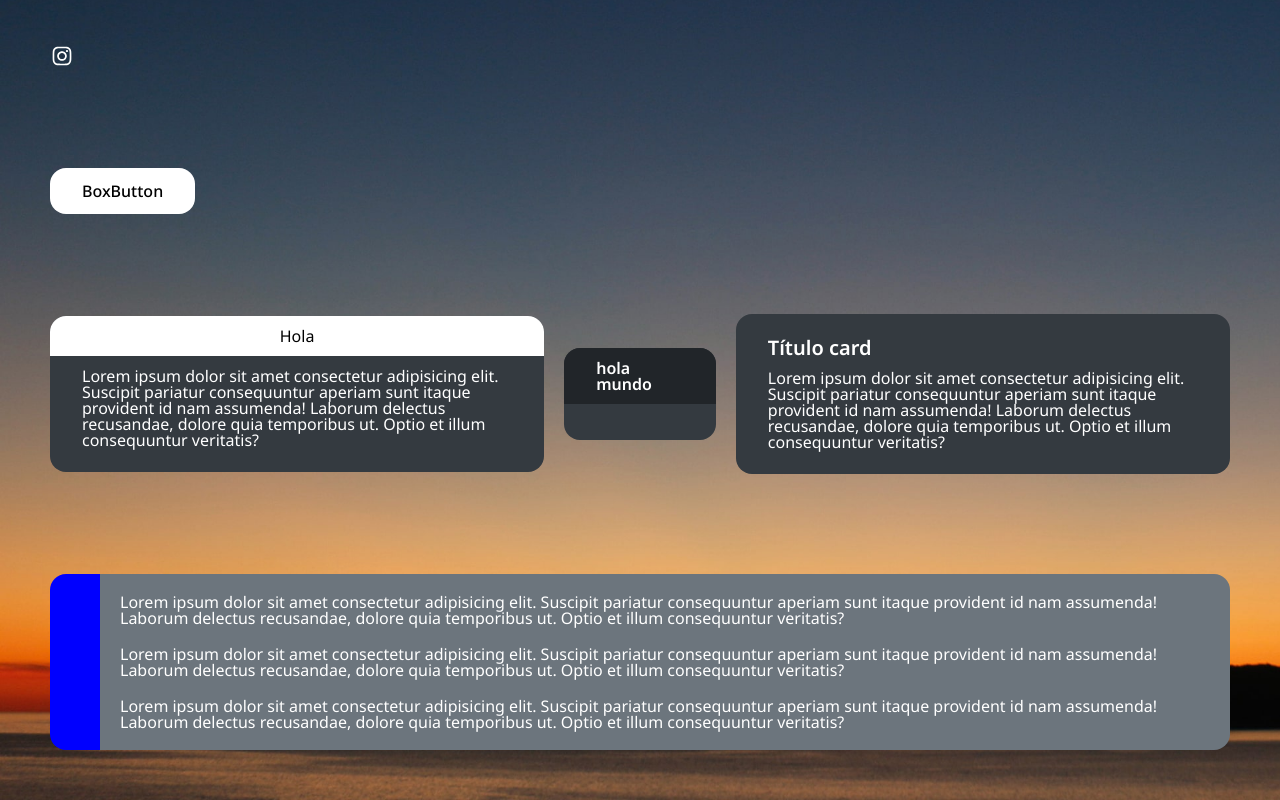
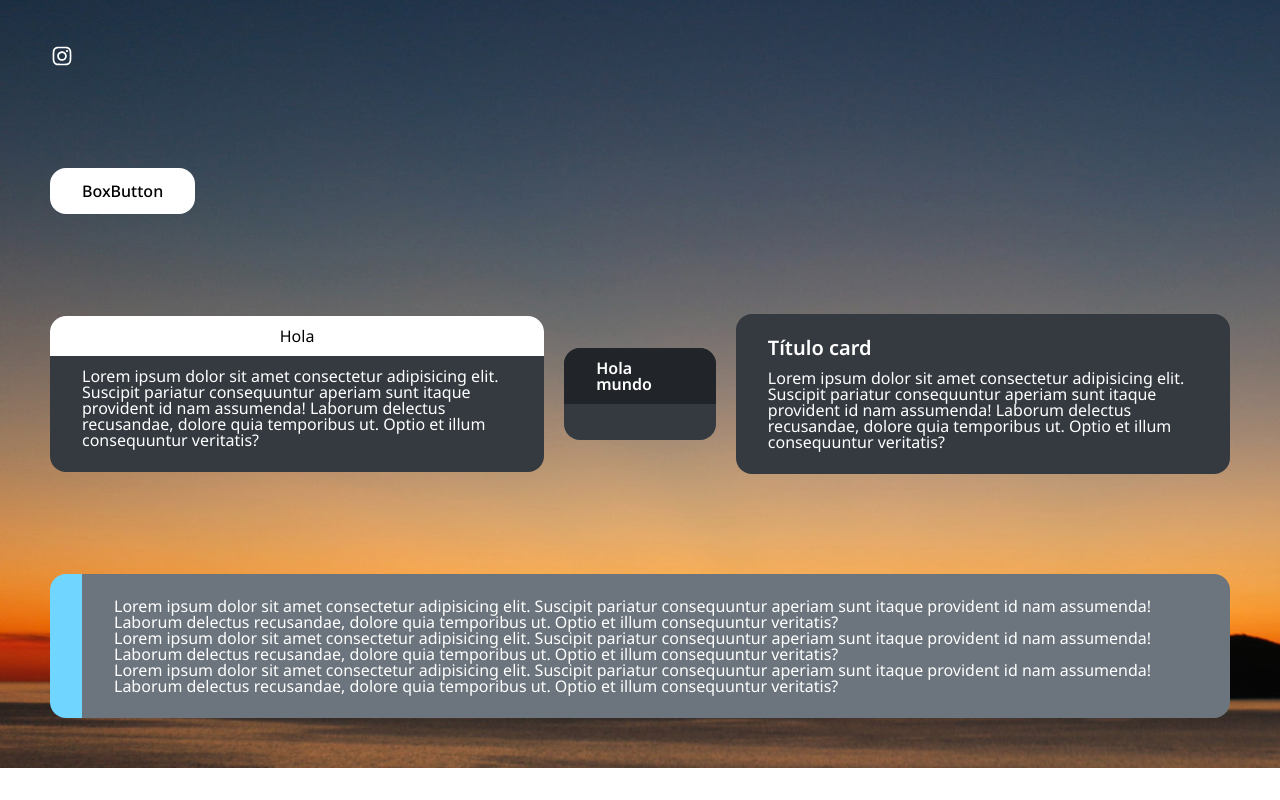
Before and after one commit to emilianovaccaro/Tasky, a React (Vite) app in the folder client/: page / in a window 1280 px wide. Shown: the part 892-1692 px from the top of the page. After the commit the page ends 1660 px from the top, so only its background shows below. Built offline with nearby package versions, Linux system fonts and the light colour scheme.

Commit message:
Improvements on TaskCard

```diff
--- a/client/src/components/Card/TaskCard.jsx
+++ b/client/src/components/Card/TaskCard.jsx
@@ -1,9 +1,9 @@
 import React from 'react'
 import styled from 'styled-components'
 
-export const TaskCard = ( {children, defaultColor} ) => {
+export const TaskCard = ( {children} ) => {
   return(
-    <CardContainer defaultColor={defaultColor}>
+    <CardContainer>
       <CardChildren>
         {children}
       </CardChildren>
@@ -16,12 +16,11 @@ const CardContainer = styled.div`
   align-items: center;
   border-radius: ${p => p.theme.styles.borderRadius.medium};
   background-color: ${({theme}) => theme.mode.tertiary};
-  border-left: 50px solid blue;
-  padding: 20px;
+  border-left: 32px solid ${p => p.theme.styles.colors.lightblue};
+  padding: ${p => p.theme.styles.padding.large};
 `
 
 const CardChildren = styled.div`
   display: flex;
   flex-direction: column;
-  gap: 20px;
 `
--- a/client/src/pages/Home.jsx
+++ b/client/src/pages/Home.jsx
@@ -60,13 +60,13 @@ export const Home = () => {
         <Card headerChildren={'Hola'} defaultColor>
           <Label>Lorem ipsum dolor sit amet consectetur adipisicing elit. Suscipit pariatur consequuntur aperiam sunt itaque provident id nam assumenda! Laborum delectus recusandae, dolore quia temporibus ut. Optio et illum consequuntur veritatis?</Label>
         </Card>
-        <Card headerChildren={<Label semiBold>hola mundo</Label>} />
+        <Card headerChildren={<Label semiBold>Hola mundo</Label>} />
         <Card SubTitleText={'Título card'}>
           <Label>Lorem ipsum dolor sit amet consectetur adipisicing elit. Suscipit pariatur consequuntur aperiam sunt itaque provident id nam assumenda! Laborum delectus recusandae, dolore quia temporibus ut. Optio et illum consequuntur veritatis?</Label>
         </Card>
       </div>
       <div style={{'padding': '50px', 'display': 'flex', 'gap': '20px' , 'alignItems': 'center'}}>
-        <TaskCard defaultColor>
+        <TaskCard >
           <Label>Lorem ipsum dolor sit amet consectetur adipisicing elit. Suscipit pariatur consequuntur aperiam sunt itaque provident id nam assumenda! Laborum delectus recusandae, dolore quia temporibus ut. Optio et illum consequuntur veritatis?</Label>
           <Label>Lorem ipsum dolor sit amet consectetur adipisicing elit. Suscipit pariatur consequuntur aperiam sunt itaque provident id nam assumenda! Laborum delectus recusandae, dolore quia temporibus ut. Optio et illum consequuntur veritatis?</Label>
           <Label>Lorem ipsum dolor sit amet consectetur adipisicing elit. Suscipit pariatur consequuntur aperiam sunt itaque provident id nam assumenda! Laborum delectus recusandae, dolore quia temporibus ut. Optio et illum consequuntur veritatis?</Label>
```
